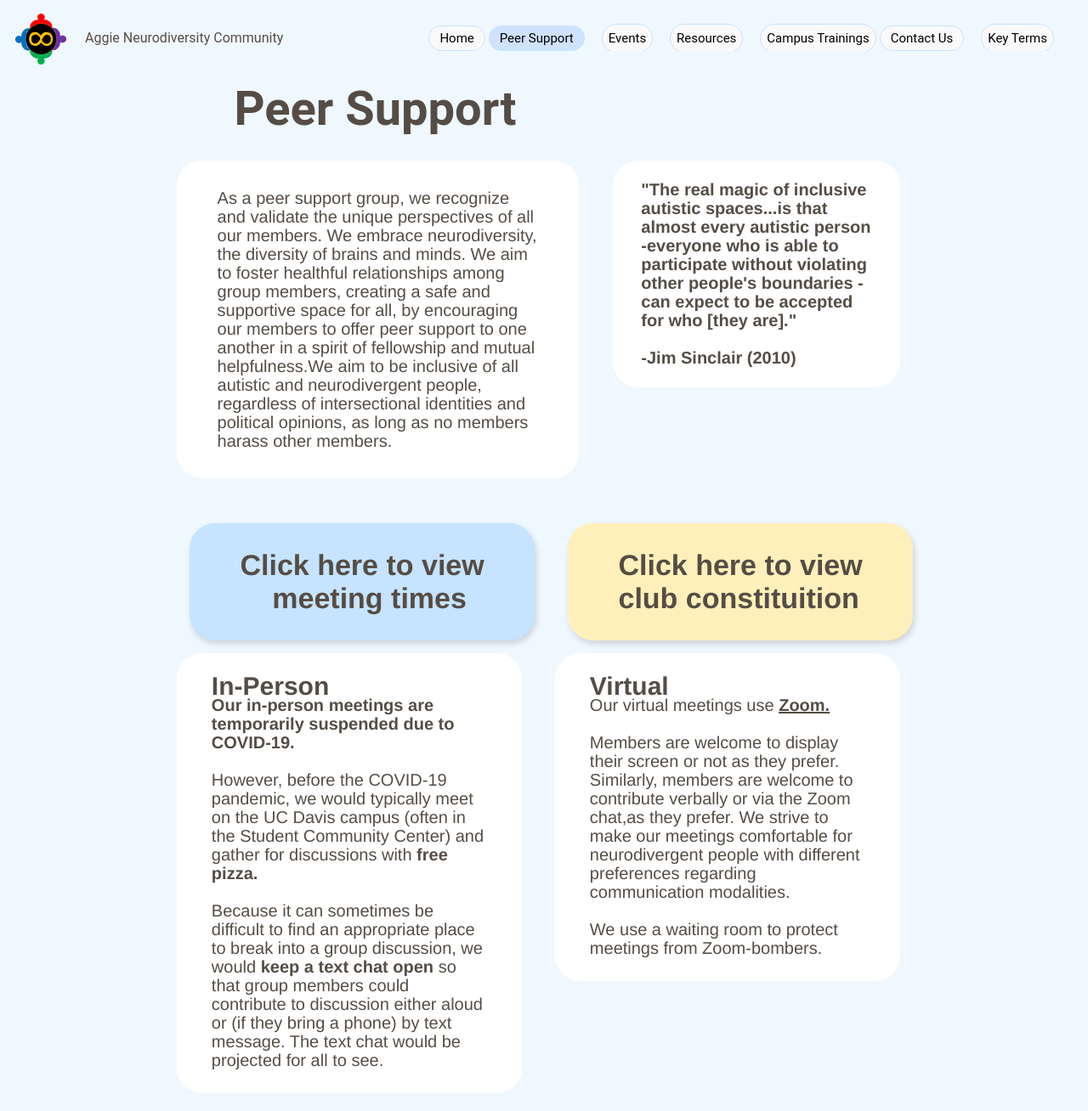
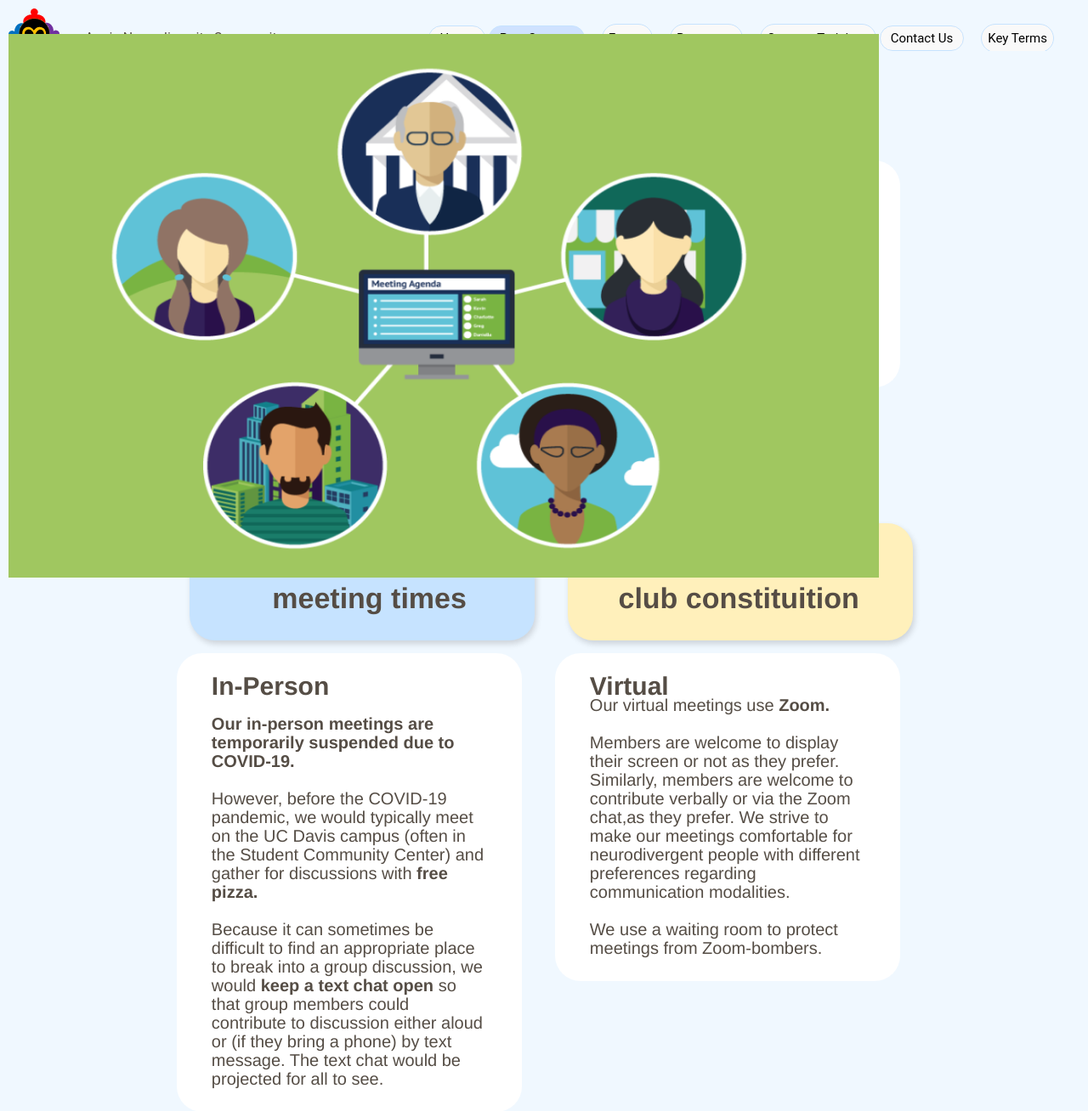
Before and after one commit to Autism-Neurodiversity-Community-UCD/ancwebsite, a Flask app: page /peersupport in a window 1280 px wide. Shown: the top 1308 px of the page at 85% size. Run offline with Flask 2, Linux system fonts and the light colour scheme.

Commit message:
Update ANCpeersupport.html
Re-inserting images

```diff
--- a/templates/ANCpeersupport.html
+++ b/templates/ANCpeersupport.html
@@ -6,9 +6,11 @@
 		<link href="https://fonts.googleapis.com/css2?family=Montserrat&display=swap" rel="stylesheet">
 		<link rel="stylesheet" href="../static/css/ANCpeersupport.css">
 	</head>
+  <body>
 
     <div id="content">
-        <img class=logo src="../static/icons/image1.png" alt="ANC logo" style="top:1rem;margin-left:0.5rem;">
+        <img class=logoimg src="../static/icons/image1.png
+" alt="ANC logo">
         <div class="topleft">Aggie Neurodiversity Community </div>
     </div>
 
@@ -23,7 +25,7 @@
     </div>
 
 
-<body>
+
   <main>
 
     <div class="title">
@@ -72,8 +74,9 @@
     <div class="flex-container left">
       <div class="item">
       <h2>In-Person</h2>
-      <!-- <img class="scczoom" src="../static/icons/pic2.png"
-           alt='Student Community Center' width="330" height="220"> -->
+        <br>
+      <img src="../static/icons/pic2.png" class="scczoom"
+           alt='Student Community Center' width="80%" height="80%">
       <p>
       <b>Our in-person meetings are temporarily suspended due to COVID-19.</b>
       <br>
@@ -88,10 +91,10 @@
     <div class="flex-container right">
       <div class="item">
       <h2>Virtual</h2>
-      <!-- <img class="scczoom" src="../static/icons/pic1.png"
+      <img class="scczoom" src="../static/icons/pic1.png"
            alt='graphic showing five cartoon people connected to a computer'
-           width="330" height="220"> -->
-      <p>Our virtual meetings use <b><ins>Zoom.</ins></b>
+           width="80%" height="80%">
+      <p>Our virtual meetings use <b>Zoom.</b>
         <br>
         <br>
         Members are welcome to display their screen or not as they prefer.  Similarly, members are welcome to contribute verbally or via the Zoom chat,as they prefer. We strive to make our meetings comfortable for neurodivergent people with different preferences regarding communication modalities.
```
